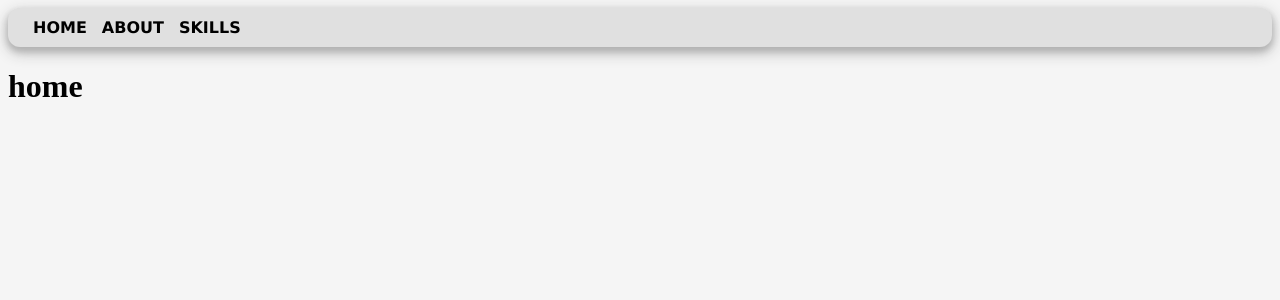
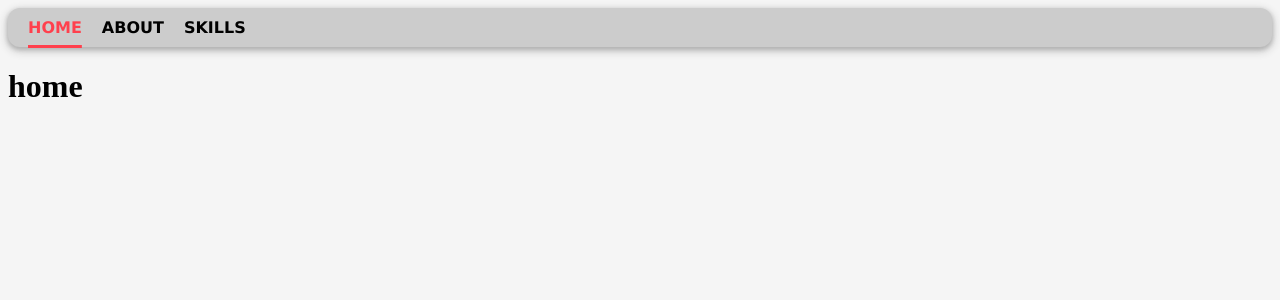
Before and after one commit to Mika-Chang/Mika-Chang.github.io, a SvelteKit app: page / in a window 1280 px wide. Shown: the top 300 px of the page. Built offline with nearby package versions, Linux system fonts and the light colour scheme.

Commit message:
"Moved nav to Navbar component in lib"

```diff
--- /dev/null
+++ b/src/lib/Navbar.svelte
@@ -0,0 +1,69 @@
+<!--
+    TODO: maybe format script section better
+    TODO (low): make it look like the currently selected page in nav is pushed down slightly?
+    TODO (low): make the underline slide between pages
+-->
+<script lang="ts">
+    import {page} from '$app/state' // used for getting curr page
+    const pages: string[] = ["home", "about", "skills"];
+
+    /**
+     * Get the route for a given page.
+     * @param {string} name The page name
+     *
+     * @return {string} The route for the page
+     */
+    function getRoute(name: string): string {
+        return name === "home" ? "/" : "/" + name;
+    }
+
+    /**
+     * Check whether a given page is the current page.
+     * @param {string} name The page name to check
+     *
+     * @return {boolean} True if the given page is the current page and false otherwise
+     */
+    function isCurrent(name: string): boolean {
+        return page.url.pathname === getRoute(name)
+    }
+
+    // Color palette (all in one place)
+    const textColor = "#000000";
+    const activeColor = "#FF404D";
+    const background = "#CCCCCC"
+</script>
+
+<nav style:background={background}>
+    {#each pages as pageName}
+        <a
+                href={getRoute(pageName)}
+                aria-current={isCurrent(pageName)}
+                style:color={isCurrent(pageName) ? activeColor : textColor}
+                class={isCurrent(pageName) ? "active" : "inactive"}
+        >
+            {pageName.toUpperCase()}</a>
+    {/each}
+</nav>
+
+<style>
+    nav {
+        background: #CCCCCC; /* default just in case */
+        padding: 10px;
+        border-radius: 12px;
+        box-shadow: 0 2px 4px hsl(0, 0%, 70%), 0 3px 10px hsl(0, 0%, 70%);
+    }
+
+    a {
+        color: #000000; /* default just in case */
+        font-weight: bold;
+        font-family: 'Verdana', sans-serif;
+        margin: 10px;
+        text-decoration: none;
+    }
+
+    .active {
+        text-decoration: underline;
+        text-underline-offset: 12px;
+        text-decoration-thickness: 3px;
+    }
+</style>
--- a/src/routes/+layout.svelte
+++ b/src/routes/+layout.svelte
@@ -1,29 +1,8 @@
 <script lang="ts">
+    import Navbar from "$lib/Navbar.svelte"
     let { children } = $props();
-    const pages: string[] = ["home", "about", "skills"]
 </script>
 
-<nav>
-    {#each pages as page}
-        <a href={page === 'home' ? '/' : page}>{page.toUpperCase()}</a>
-    {/each}
-</nav>
+<Navbar />
 
 {@render children()}
-
-<style>
-    nav {
-        background: #E0E0E0;
-        padding: 10px;
-        border-radius: 12px;
-        box-shadow: 0 4px 6px hsl(0, 0%, 70%), 0 5px 15px hsl(0, 0%, 70%);
-
-        a {
-            color: #000000;
-            font-weight: bold;
-            font-family: 'Verdana', sans-serif;
-            padding-left: 15px;
-            text-decoration: none;
-        }
-    }
-</style>
```
